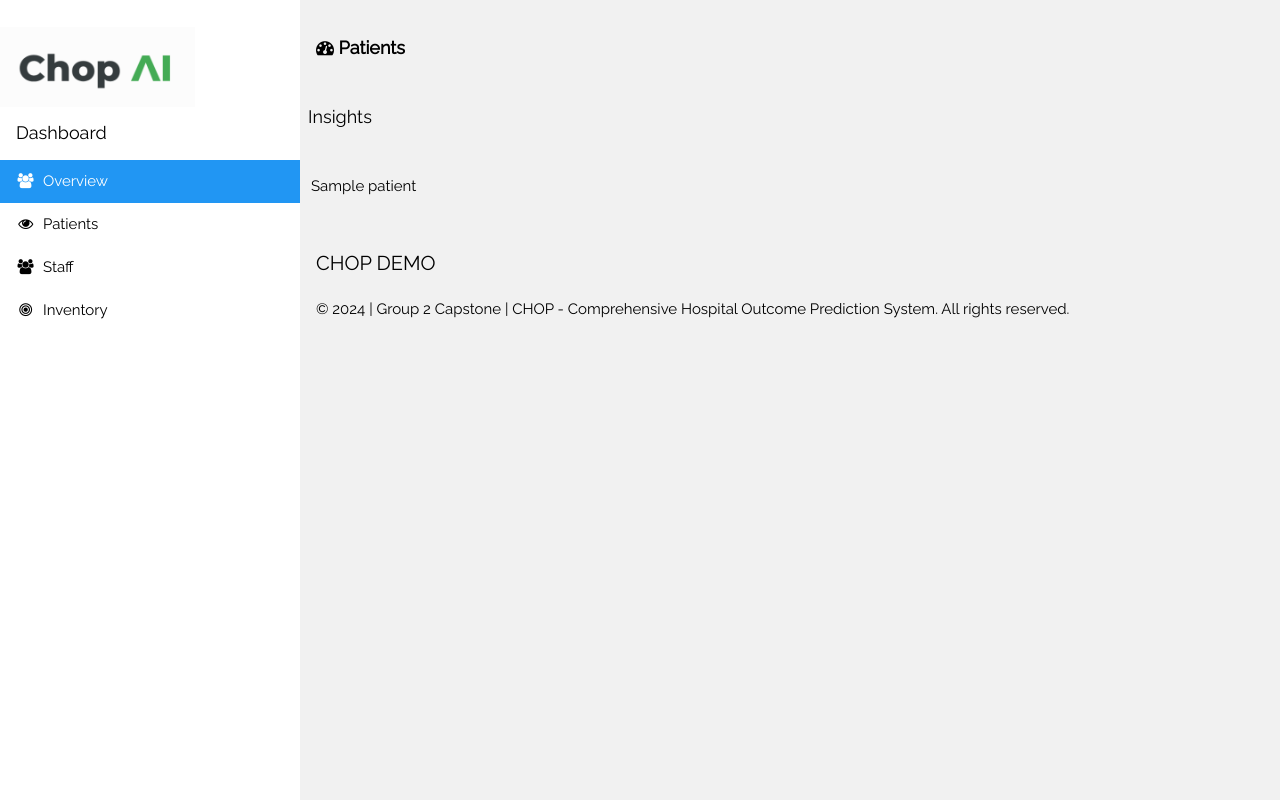
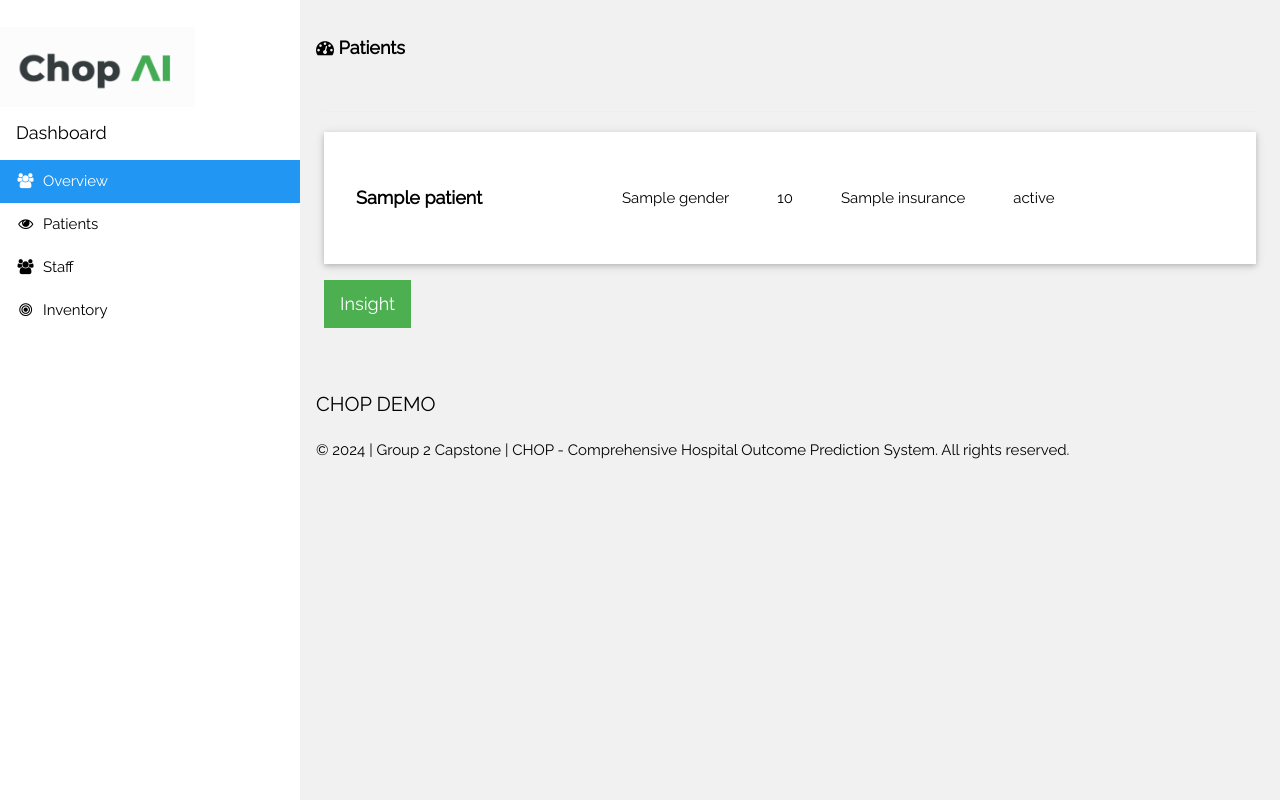
Before and after one commit to bizzfuzz/CHOP-comprehensive-hospital-outcome-prediction-system, a FastAPI app: template app/templates/patients.html in a window 1280 px wide. Run offline with FastAPI, Linux system fonts and the light colour scheme; the template is opened without the code that fills it: most values are stand-ins (such as "Sample title", 1, 10 or a date in 2020); parts of the project's set-up code (start-up, migrations or seed data) failed here and were passed over.

Commit message:
viewing patient data in demo

```diff
--- a/app/static/css/styles.css
+++ b/app/static/css/styles.css
@@ -32,3 +32,11 @@ img.logo-l
 {
     font-weight: bold;
 }
+
+.patient-record
+{
+  display: flex;
+  vertical-align: middle;
+  min-height: 100px;
+  line-height: 100px;
+}
--- a/app/templates/patients.html
+++ b/app/templates/patients.html
@@ -43,15 +43,33 @@
 
             <div class="w3-panel">
                 <div class="w3-row-padding" style="margin:0 -16px">
-                    <div class="">
-                        <h5>Insights</h5>
-                        <table>
-                            {% for patient in patients %}
-                                <tr>
-                                    <td>{{ patient.name }}</td><br>
-                                </tr>
-                            {% endfor %}
-                        </table>
+                    <div class="w3-container">
+                        <hr>
+                        {% for patient in patients %}
+                            <div class='w3-padding w3-white w3-card patient-record w3-animate-right'>
+                                <div class='w3-margin-right w3-padding w3-large bold' style='min-width: 250px; width: 250px;'>
+                                    {{patient.name}}
+                                </div>
+                                <div class='w3-margin-right w3-padding'>
+                                    {{patient.gender}}
+                                </div>
+                                <div class='w3-margin-right w3-padding'>
+                                    {{patient.age}}
+                                </div>
+                                <div class='w3-margin-right w3-padding' style='min-width: 100px;'>
+                                    {{patient.insurance}}
+                                </div>
+                                <div class='w3-margin-right w3-padding'>
+                                    {{patient.maritalStatus}}
+                                </div>
+                            </div>
+                            <form action="">
+                                <input type="hidden" name='patient_id' value='{{patient.patient_id}}'>
+                                <button type='submit' class='w3-button w3-green w3-padding w3-animate-right w3-large w3-margin-top w3-hover-opacity w3-margin-bottom'>
+                                    Insight
+                                </button>
+                            </form>
+                        {% endfor %}
                     </div>
                 </div>
             </div>
```
